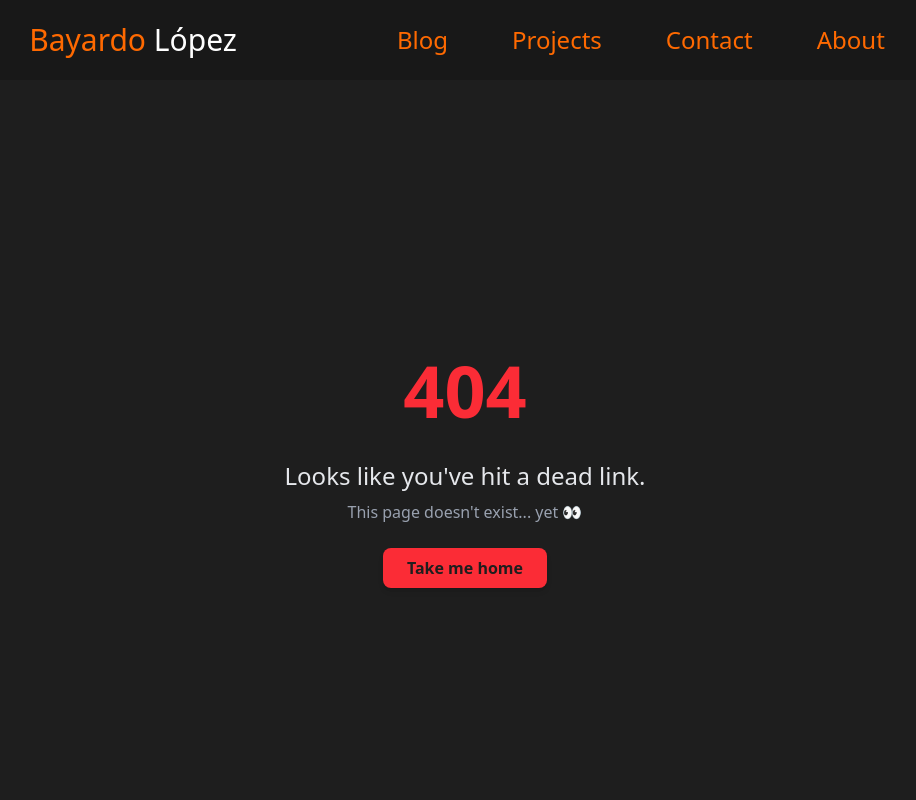
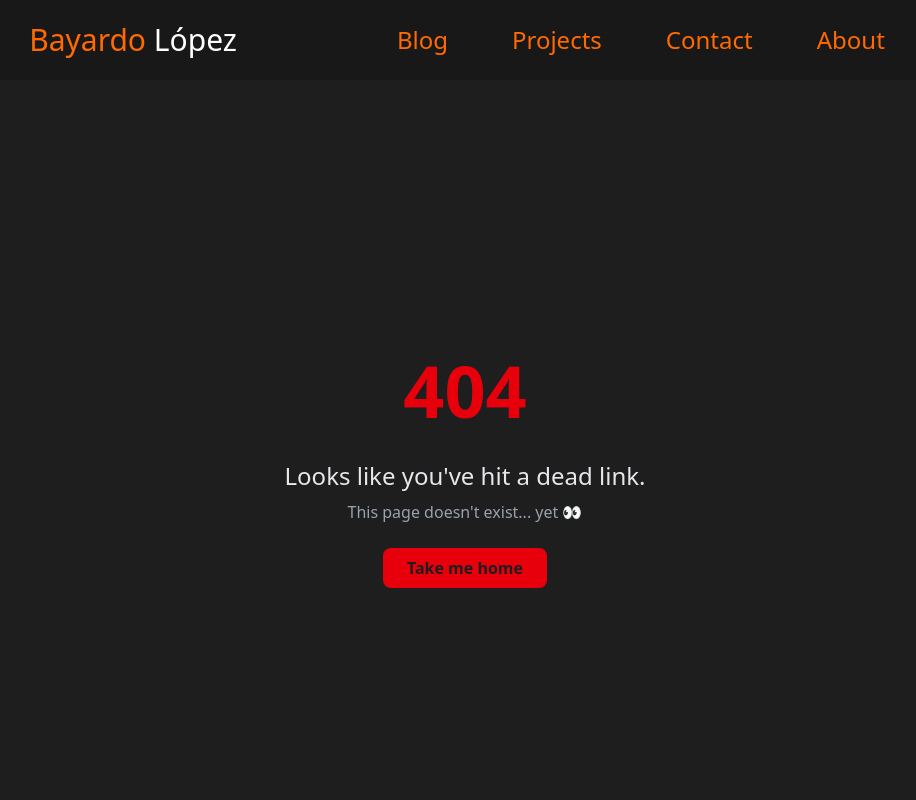
Before and after one commit to MrTato/personal-portfolio-vue, a Vue app: page / in a window 1280 px wide. Shown: the top 800 px of the page, without its empty margins (175-1091 px from the left). Built offline with nearby package versions, Linux system fonts and the light colour scheme; no server answers.

Commit message:
Fixed styles for not found page

```diff
--- a/src/App.vue
+++ b/src/App.vue
@@ -17,7 +17,7 @@ import FooterSection from './components/Footer/FooterSection.vue'
     <!-- The desktop nav bar is only visible starting on tablet devices -->
     <DesktopNavBar />
   </header>
-  <main class="mb-20 flex justify-center">
+  <main class="flex justify-center">
     <RouterView />
   </main>
   <footer class="flex justify-center bg-[#181818] px-6 py-10 text-gray-300">
--- a/src/views/NotFoundView.vue
+++ b/src/views/NotFoundView.vue
@@ -1,15 +1,15 @@
 <!-- src/views/NotFound.vue -->
 <template>
   <section
-    class="animate-fade-in flex h-screen w-screen items-center justify-center bg-[#1e1e1e] p-8 text-center text-gray-200"
+    class="flex h-screen w-screen items-center justify-center bg-[#1e1e1e] p-8 text-center text-gray-200"
   >
     <div>
-      <h1 class="mb-4 animate-bounce text-7xl font-bold text-red-500">404</h1>
+      <h1 class="mb-4 animate-bounce text-7xl font-bold text-red-600">404</h1>
       <p class="mb-2 text-2xl font-medium">Looks like you've hit a dead link.</p>
       <p class="mb-6 text-base text-gray-400">This page doesn't exist... yet 👀</p>
       <RouterLink
         to="/blog"
-        class="inline-block rounded-lg bg-red-500 px-6 py-2 font-semibold text-[#1e1e1e] shadow-md transition-all duration-300 hover:bg-red-600"
+        class="inline-block rounded-lg bg-red-600 px-6 py-2 font-semibold text-[#1e1e1e] hover:bg-red-800"
       >
         Take me home
       </RouterLink>
```
